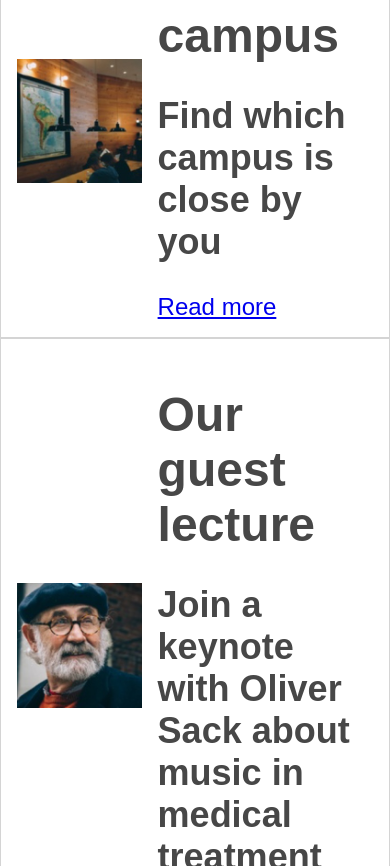
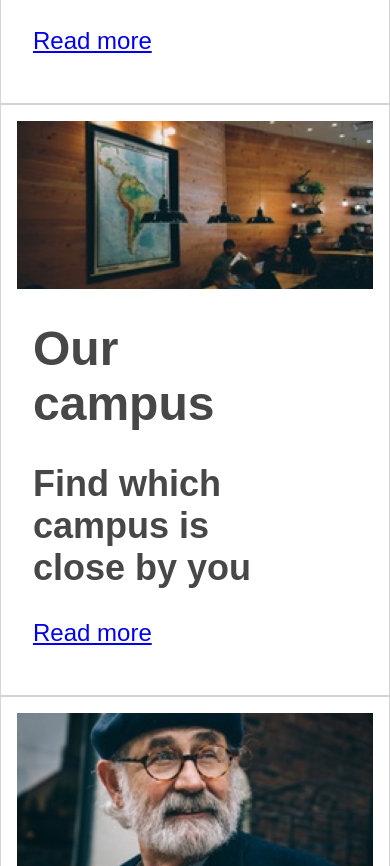
Before and after one commit to proshanto-c/Colmar-Academy, a plain HTML site: page index.html in a window 390 px wide. Shown: the part 1134-2000 px from the top of the page. Drawn offline with Linux system fonts and the light colour scheme.

Commit message:
mobile articles

```diff
--- a/index.html
+++ b/index.html
@@ -49,14 +49,15 @@
             <div id="articles" class="whiteBack">
                 <div class="articlesBox">
                     <div id="desktopMainArticle" class="mainArticle">
-                        <img src="./resources/assets/images/information-main.jpg">
+                        <img src="./resources/assets/images/information-main.jpg" class="dImage">
                         <h1>It doesn't hurt to keep practicing</h1>
                         <p>"Curabitur vitae libero in ipsum porttitor consequat. Aliquam et commodo lectus, nec consequat neque. Sed non accumsan urna. Phasellus sed consequat ex. Etiam eget magna laoreet, efficitur dolor consequat, tristique ligula."</p>
                         <h5>Emanuel, Sr Strategist at Hiring.com</h5>
                     </div>
                     <div class="subArticles">
                         <button>
-                            <img src="./resources/assets/images/information-orientation.jpg">
+                            <img src="./resources/assets/images/information-orientation.jpg" class="dImage">
+                            <img src="./resources/assets/images/information-orientation-mobile.jpg" class="mImage">
                             <div>
                                 <h1>Orientation date</h1>
                                 <h2>Tue 10/11 & Wed 10/12: 8am-3pm</h2>
@@ -64,7 +65,8 @@
                             </div>
                         </button>
                         <button>
-                            <img src="./resources/assets/images/information-campus.jpg">
+                            <img src="./resources/assets/images/information-campus.jpg" class="dImage">
+                            <img src="./resources/assets/images/information-campus-mobile.jpg" class="mImage">
                             <div>
                                 <h1>Our campus</h1>
                                 <h2>Find which campus is close by you</h2>
@@ -72,7 +74,8 @@
                             </div>
                         </button>
                         <button>
-                            <img src="./resources/assets/images/information-guest-lecture.jpg">
+                            <img src="./resources/assets/images/information-guest-lecture.jpg" class="dImage">
+                            <img src="./resources/assets/images/information-guest-lecture-mobile.jpg" class="mImage">
                             <div>
                                 <h1>Our guest lecture</h1>
                                 <h2>Join a keynote with Oliver Sack about music in medical treatment</h2>
--- a/resources/css/mobilestyle.css
+++ b/resources/css/mobilestyle.css
@@ -10,6 +10,25 @@
 
     .subArticles {
         max-width: 100%;
+    }
+
+    .subArticles button {
+        display: block;
+        padding: 16px 16px 48px 16px;
+    }
+
+    .dImage {
+        display: none;
+    }
+
+    .mImage {
+        display: block;
+        width: 100%;
+        height: auto;
+    }
+
+    .subArticles div {
+        padding-left: 16px;
     }
 
     #learn {
@@ -65,4 +84,8 @@
     #mobileThesis {
         display: none;
     }
+
+    .mImage {
+        display: none;
+    }
 }
--- a/resources/css/style.css
+++ b/resources/css/style.css
@@ -117,7 +117,7 @@ header li {
     background-color: rgb(212, 212, 212);
 }
 
-.subArticles button img {
+.dImage {
     width: 35%;
     height: auto;
     padding-right: 16px;
```
